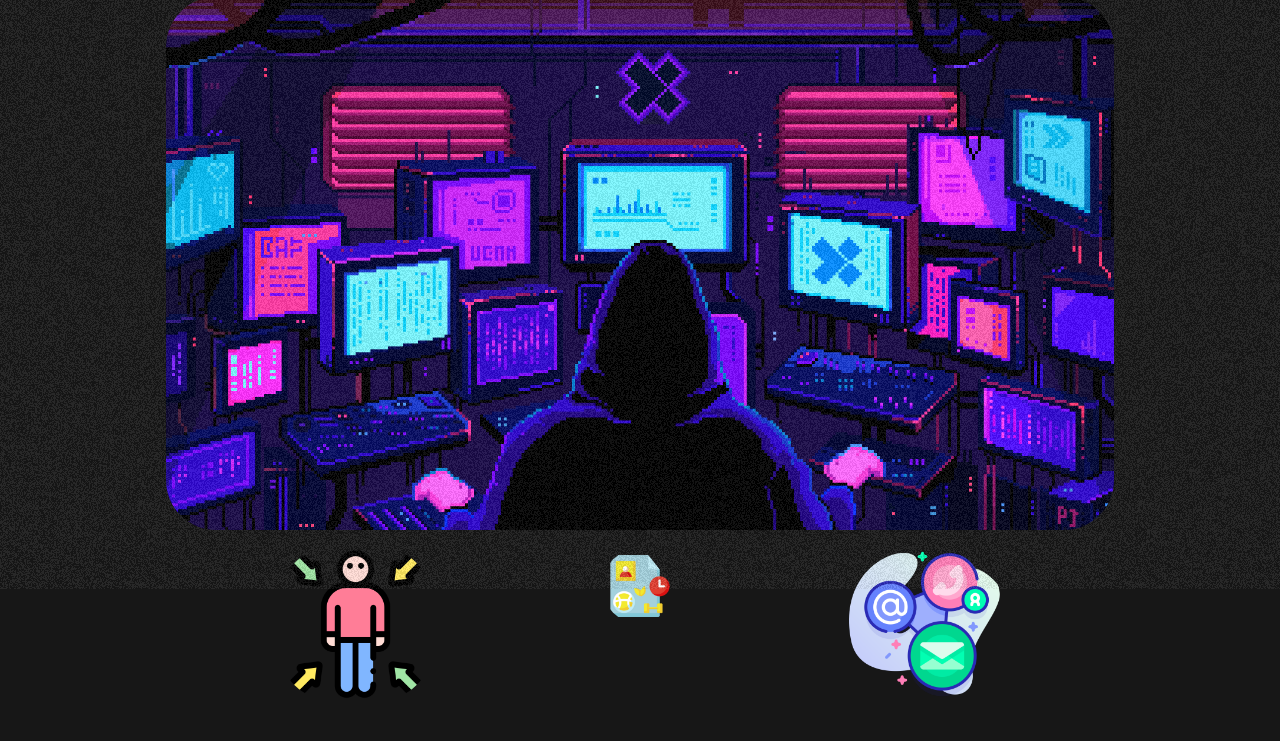
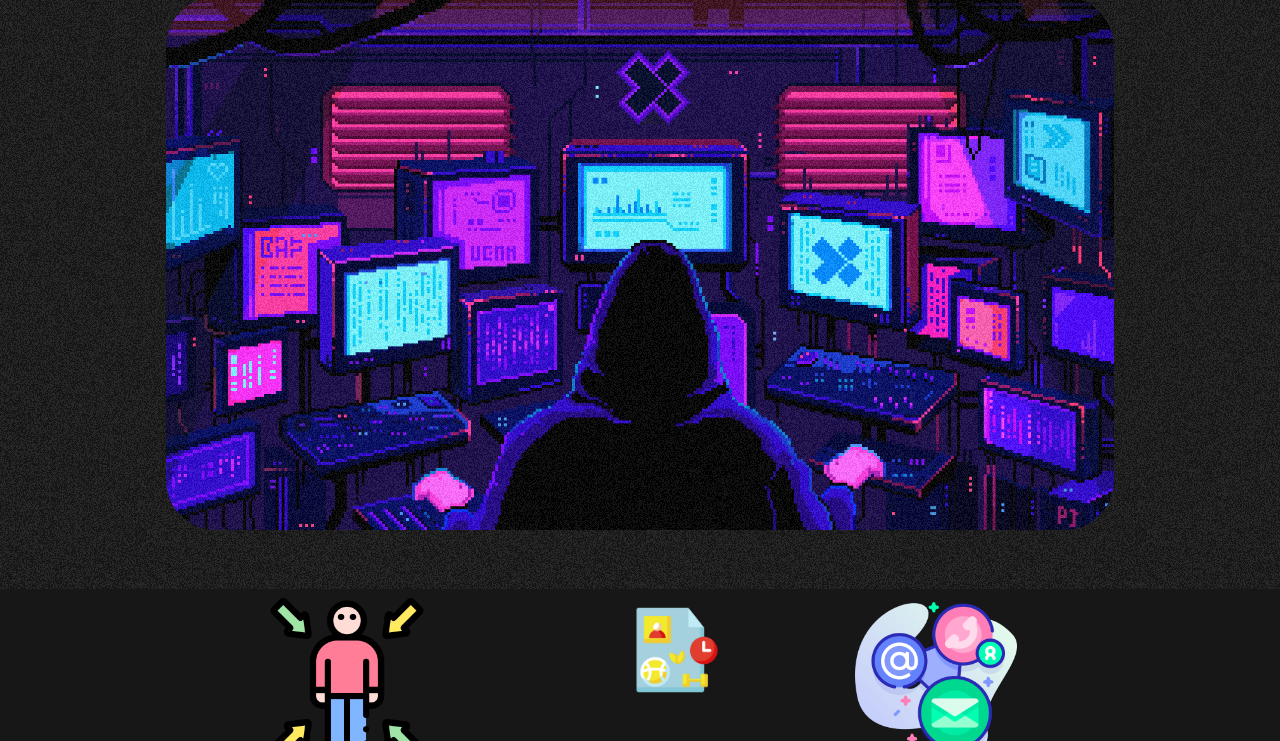
Before and after one commit to DEVeloper1006/PersonalWebsite, a plain HTML site: page src/index.html in a window 1280 px wide. Shown: the part 211-952 px from the top of the page. Drawn offline with Linux system fonts and the light colour scheme.

Commit message:
Finished the final product

```diff
--- a/css/styles.css
+++ b/css/styles.css
@@ -92,6 +92,15 @@ img{
     width:40%;
     height:40%;
     border-radius: 50px;
+}
+
+#nav-logo{
+    margin-top: 50px;
+    width:45%;
+    height:45%;
+    border-radius: 50px;
+    padding-left: 100px;
+    padding-right: 100px;
 }
 
 #icon:hover{
@@ -265,5 +274,5 @@ button{
 
 .nav{
     display:flex;
-
+    justify-content: center;
 }
--- a/src/index.html
+++ b/src/index.html
@@ -22,17 +22,17 @@
                 <section class="nav">
                     <a href="#aboutme">
                         <div class="picture" id="icon">
-                            <img id="logo" src="/img/aboutme.png" alt="About Me Section" title="About Me Section">
+                            <img id="nav-logo" src="/img/aboutme.png" alt="About Me Section" title="About Me Section">
                         </div>
                     </a>
                     <a href="#skills_hobbies">
                         <div class="picture" id="icon">
-                            <img id="logo" src="/img/skills.png" alt="Skills & Hobbies Section" title="Skills & Hobbies Section">
+                            <img id="nav-logo" src="/img/skills.png" alt="Skills & Hobbies Section" title="Skills & Hobbies Section">
                         </div>
                     </a>
                     <a href="#contact_me">
                         <div class="picture" id="icon">
-                            <img id="logo" src="/img/contact.png" alt="Contact Me Section" title="Contact Me Section">
+                            <img id="nav-logo" src="/img/contact.png" alt="Contact Me Section" title="Contact Me Section">
                         </div>
                     </a>
                 </section>
```
